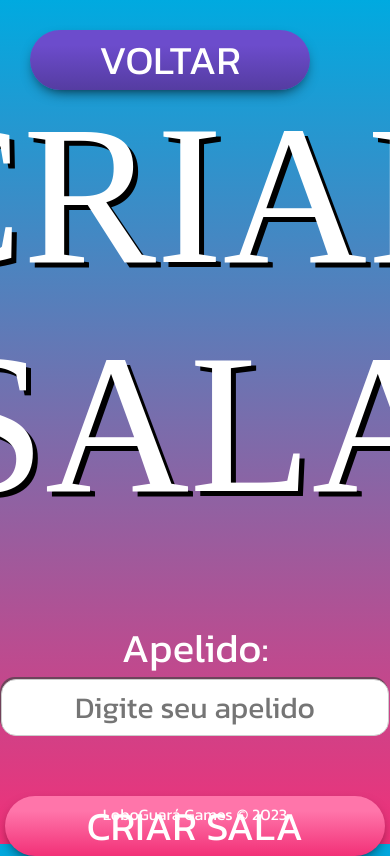
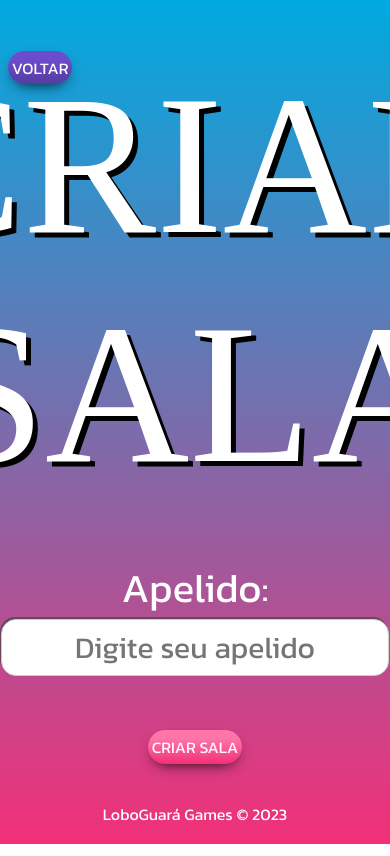
Before and after one commit to Feliper62/falacia-game-frontend, a Next.js app: page /pages/criar_sala in a window 390 px wide. Shown: the top 856 px of the page. Built offline with nearby package versions, Linux system fonts and the light colour scheme; a web font is replaced by a local one.

Commit message:
:refactor: Adicionado responsividade entre botões

```diff
--- a/src/app/styles/Button.module.css
+++ b/src/app/styles/Button.module.css
@@ -1,68 +1,54 @@
-.Button {
-    max-height: 20px;
-    margin: 40px;
-    flex-wrap: nowrap;
-    flex-direction: column;
+/* Estilos base para ambos os botões */
+.Button, .voltarButton {
     display: flex;
-    padding: 20px 40px;
-    width: 300px;
+    flex-direction: column; /* Empilhe os elementos verticalmente */
+    justify-content: center;
+    align-items: center;
+    padding: 1vh 2vw; /* Ajuste o espaçamento vertical e horizontal conforme necessário */
     color: #fff;
     text-decoration: none;
-    margin-bottom: 10px;
     border-radius: 50px;
     text-align: center;
     box-shadow: 0px 6px 15px -7px #000000;
     font-family: Kanit;
     text-transform: uppercase;
-    font-size: 40px;
-    justify-content: center;
-    align-items: center;
-	background:linear-gradient(to bottom, #ff75aa 25%, #f23077 100%);
-	background-color:#fa99be;
-    display: flex;
+    font-size: 1.5vw; /* Use unidades 'vw' para tamanho de fonte relativo à largura da tela */
+    width: auto; /* Largura automática para se ajustar ao conteúdo */
+    height: 3vh; /* Ajuste a altura conforme necessário */
+    margin: 3vh 0; /* Aumente o espaçamento vertical entre os botões ainda mais */
+  }
 
-}
-.Button:hover {
-	background:linear-gradient(to bottom, #f23077 5%, #fa99be 100%);
-	background-color:#f23077;
-}
-.Button:active {
-	position:relative;
-	top:1px;
-}
+  /* Estilos específicos para .Button */
+  .Button {
+    background: linear-gradient(to bottom, #ff75aa 25%, #f23077 100%);
+    background-color: #fa99be;
+  }
 
-.voltarButton{
-    display: flex;
-    justify-content: flex-start;
-    align-items: flex-start;
+  .Button:hover {
+    background: linear-gradient(to bottom, #f23077 5%, #fa99be 100%);
+    background-color: #f23077;
+  }
+
+  /* Estilos específicos para .voltarButton */
+  .voltarButton {
     position: absolute;
-    top: 10px;
-    left: 10px;
+    top: 2vh; /* Use unidades 'vh' para posicionamento relativo à altura da tela */
+    left: 2vw; /* Use unidades 'vw' para posicionamento relativo à largura da tela */
     z-index: 999;
-    max-height: 20px;
-    margin: 20px;
-    display: flex;
-    padding: 20px 40px;
-    width: 200px;
-    color: #fff;
-    text-decoration: none;
-    margin-bottom: 10px;
-    border-radius: 50px;
-    text-align: center;
-    box-shadow: 0px 6px 15px -7px #000000;
-    font-family: Kanit;
-    text-transform: uppercase;
-    font-size: 40px;
-    justify-content: center;
-    align-items: center;
-	background:linear-gradient(to bottom, #6c4ccc 25%, #553CA1 100%);
-    display: flex;
-}
+    background: linear-gradient(to bottom, #6c4ccc 25%, #553CA1 100%);
+  }
 
-.voltarButton:hover {
-	background:linear-gradient(to bottom, #553CA1 5%, #6c4ccc 100%);
-	background-color:#f23077;
-}
-.voltarButton:active {
-	top:1px;
-}
+  .voltarButton:hover {
+    background: linear-gradient(to bottom, #553CA1 5%, #6c4ccc 100%);
+    background-color: #f23077;
+  }
+
+  /* Media query para ajustar o espaçamento em telas menores */
+  @media (max-width: 768px) {
+    .Button, .voltarButton {
+      padding: 0.5vh 1vw; /* Reduza o espaçamento vertical e horizontal para telas menores, se necessário */
+      font-size: 1rem; /* Reduza o tamanho da fonte para telas menores, se necessário */
+      height: 3vh; /* Ajuste a altura conforme necessário para telas menores */
+      margin: 4vh 0; /* Aumente o espaçamento vertical entre os botões para telas menores ainda mais */
+    }
+  }
--- a/src/app/styles/Texto.module.css
+++ b/src/app/styles/Texto.module.css
@@ -31,6 +31,6 @@
     color: #fff;
     text-shadow: 5px 5px 0 #000;
     max-width: 1200px;
-    margin: 60px;
+    margin: 30px;
     padding: 20px;
 }
```
Also changed, not shown: src/app/components/CaixaTexto.js (+0 -16 lines).
